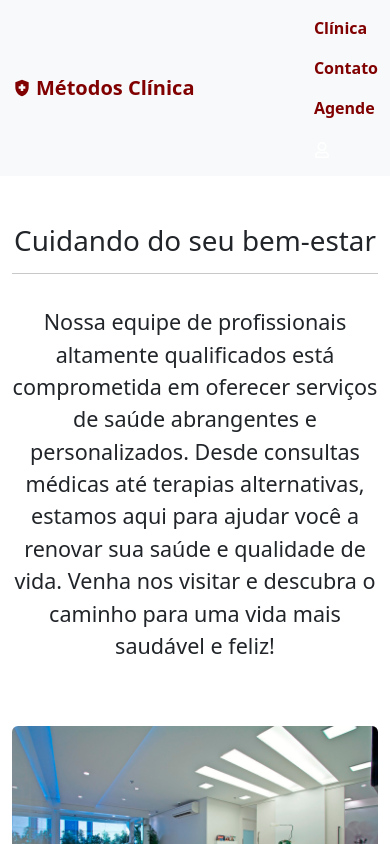
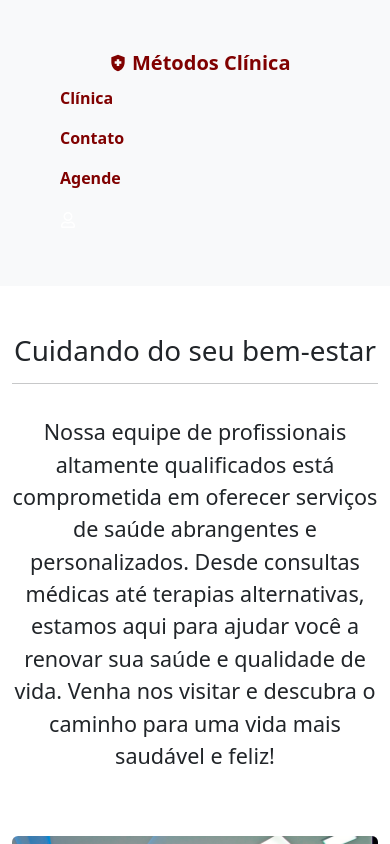
Before and after one commit to PedroOmeeti/clinica-metodos-principal, a React (Create React App) app: page / in a window 390 px wide. Shown: the top 844 px of the page. Built offline with nearby package versions, Linux system fonts and the light colour scheme.

Commit message:
alteracao menu

```diff
--- a/src/components/NavA.components.css
+++ b/src/components/NavA.components.css
@@ -1,4 +1,5 @@
 .cor-texto {
   color: #800100;
   font-weight: bold;
+  /* font-size: 10px; */
 }
--- a/src/components/NavA.js
+++ b/src/components/NavA.js
@@ -15,13 +15,13 @@ function NavA() {
 
 
   return (
-    <div>
-      <Navbar expand="md bg-light">
-        <Col >
-          <Link className='navbar-brand cor-texto' to="/"><MdHealthAndSafety className='mb-1 me-1' />Métodos Clínica</Link>
+    <div className=''>
+      <Navbar expand="md bg-light" className='p-5'>
+        <Col className='ms-5' >
+          <Link id='titulo' className='navbar-brand cor-texto' to="/"><MdHealthAndSafety className='mb-1 me-1' />Métodos Clínica</Link>
         </Col>
 
-        <Nav className="me-auto d-md-row" navbar>
+        <Nav id='titulo2' className="me-auto d-md-row justify-content-around'" navbar>
           <NavItem>
             <Link className='nav-link cor-texto' to="/">Clínica</Link>
           </NavItem>
```
Also changed, not shown: src/components/MenuFooter.js (line endings or trailing spaces).
